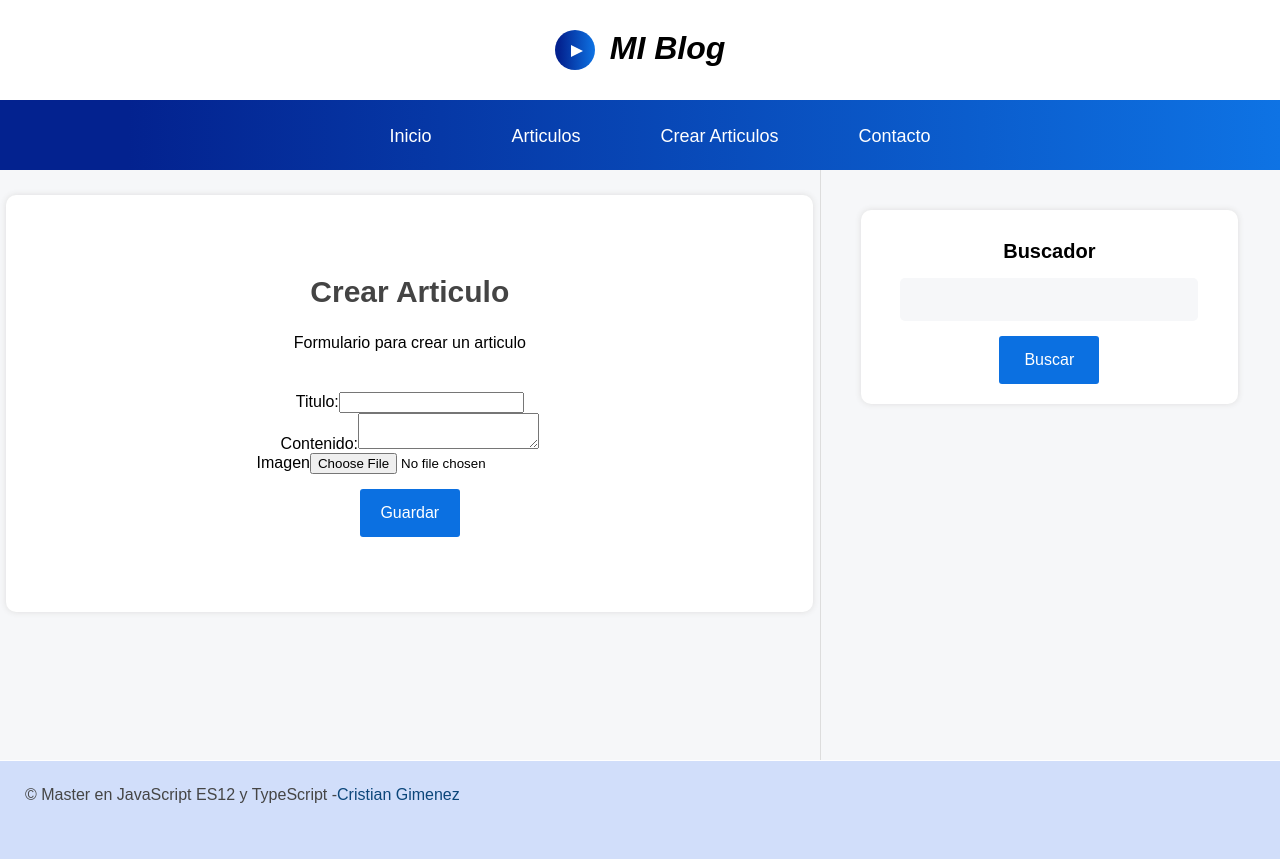
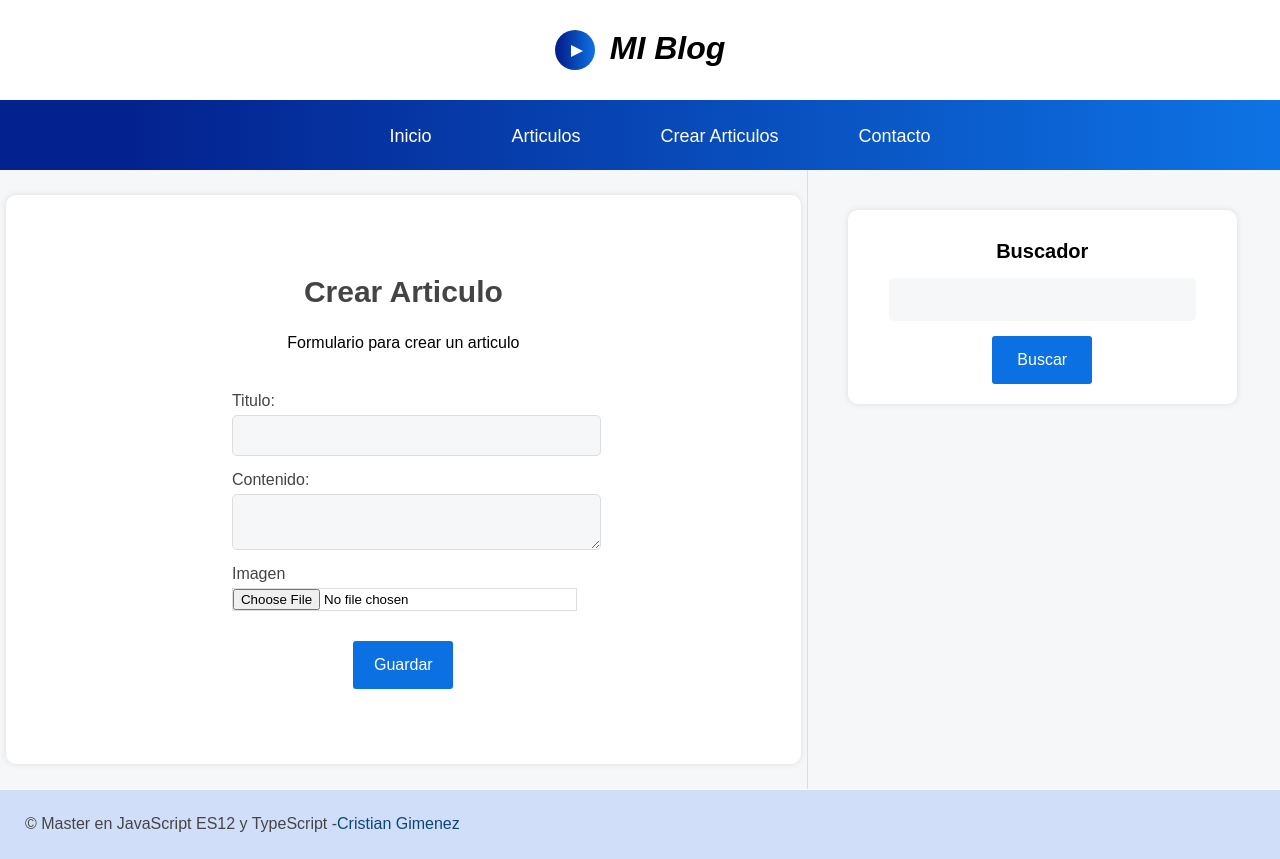
Before and after one commit to crisiscityelclon/15-proyecto3, a React (Vite) app: page /crear-articulos in a window 1280 px wide. Before the commit the page ends 830 px from the top, so only its background shows below. Built offline with nearby package versions, Linux system fonts and the light colour scheme.

Commit message:
208. Estilos de formulario

```diff
--- a/src/index.css
+++ b/src/index.css
@@ -212,8 +212,8 @@
     margin-bottom: 15px;
 }
 
-.lateral input[type="text"],
-.lateral textarea {
+input[type="text"],
+textarea {
     display: block;
     margin: 0 auto;
     margin-top: 15px;
@@ -227,6 +227,33 @@
     border-color: transparent;
 }
 
+.edit_form {
+    border-top: 1px solid #ddd;
+    margin-top: 10px;
+}
+
+.form-group{
+width: 50%;
+margin: 0 auto;
+}
+
+.form-group label{
+    display: block;
+    text-align: left;
+    color: #444;
+    margin-bottom: 5px;
+}
+
+.form-group input[type="text"],
+.form-group textarea,
+.form-group input[type="file"]
+{
+    border: 1px solid #ddd;
+    outline: 0;
+    width: 100%;
+    margin-top: 0;
+    margin-bottom: 15px;
+}
 
 /*Estilo para el pie de pagina*/
 
```
